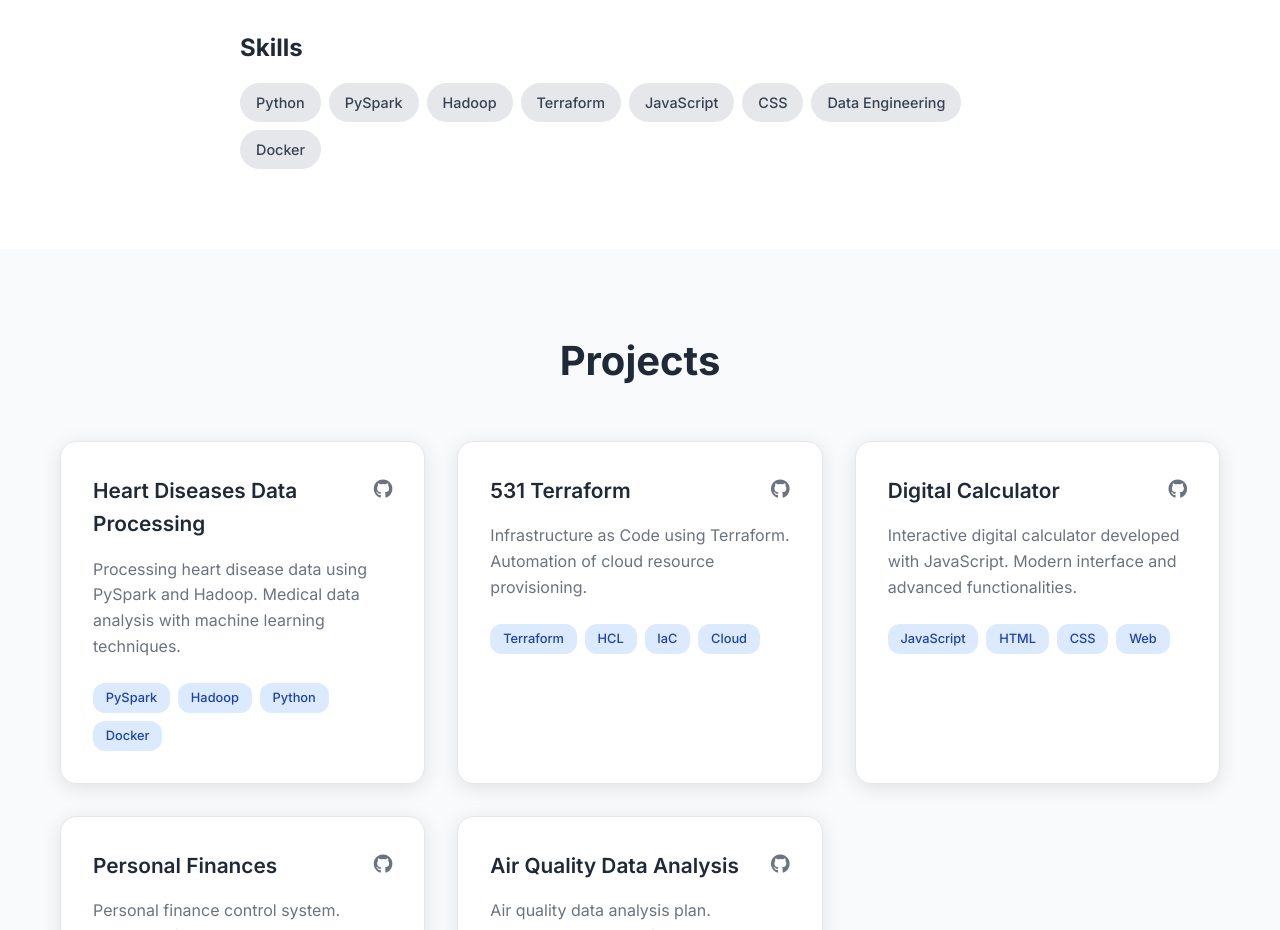
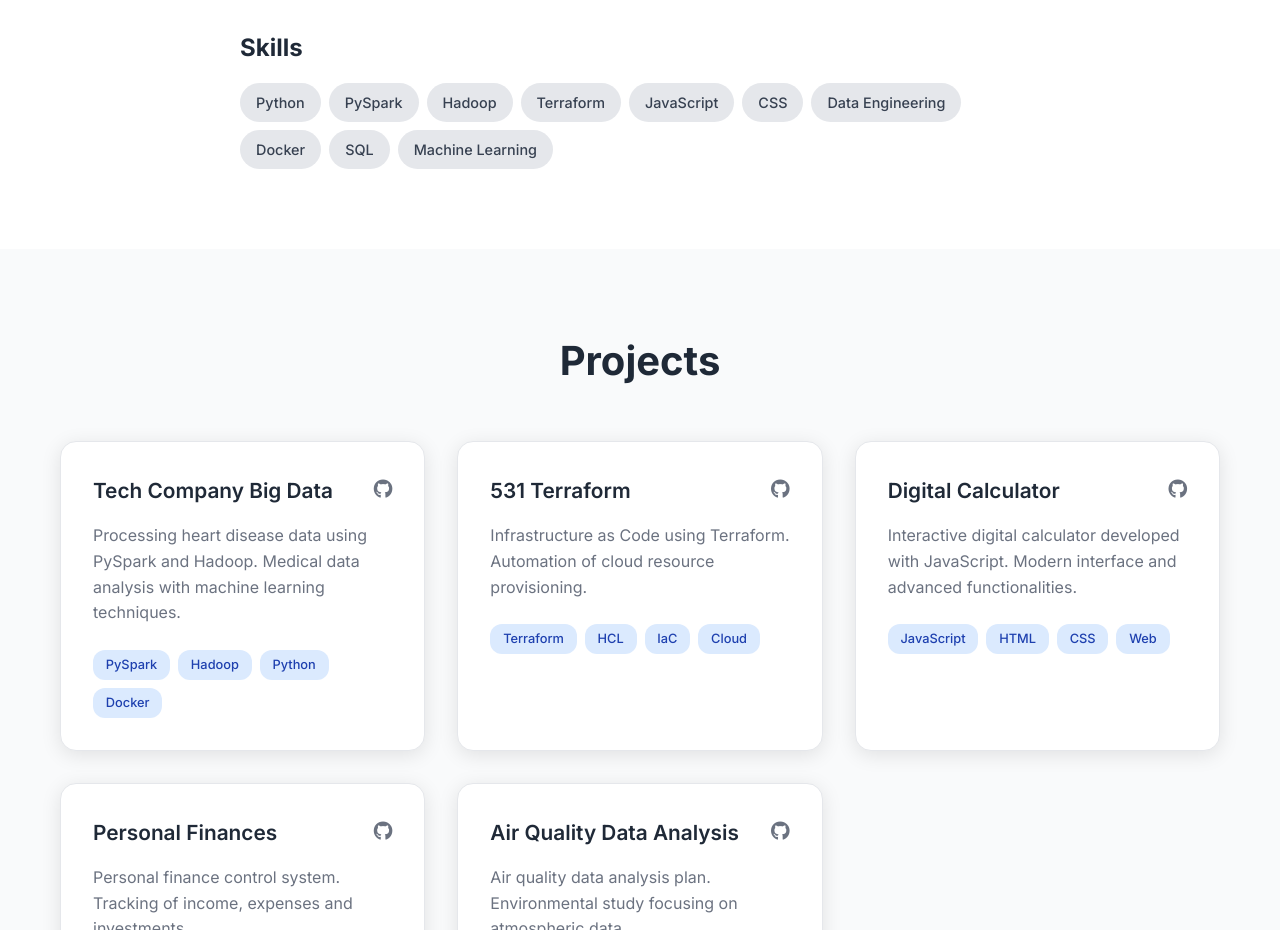
Before and after one commit to matheuspassini/website, a plain HTML site: page index.html in a window 1280 px wide. Shown: the part 1160-2090 px from the top of the page. Drawn offline with Linux system fonts and the light colour scheme.

Commit message:
Update portfolio with Tech Company Big Data project

```diff
--- a/index.html
+++ b/index.html
@@ -103,6 +103,8 @@
                             <span class="skill-tag">CSS</span>
                             <span class="skill-tag">Data Engineering</span>
                             <span class="skill-tag">Docker</span>
+                            <span class="skill-tag">SQL</span>
+                            <span class="skill-tag">Machine Learning</span>
                         </div>
                     </div>
                 </div>
@@ -118,9 +120,9 @@
                 <!-- Heart Diseases Project -->
                 <div class="project-card">
                     <div class="project-header">
-                        <h3>Heart Diseases Data Processing</h3>
+                        <h3>Tech Company Big Data</h3>
                         <div class="project-links">
-                            <a href="https://github.com/matheuspassini/Heart-Diseases-Data-Processing-with-PySpark-and-Hadoop" target="_blank">
+                            <a href="https://github.com/matheuspassini/Tech-Company-Big-Data" target="_blank">
                                 <i class="fab fa-github"></i>
                             </a>
                         </div>
```
